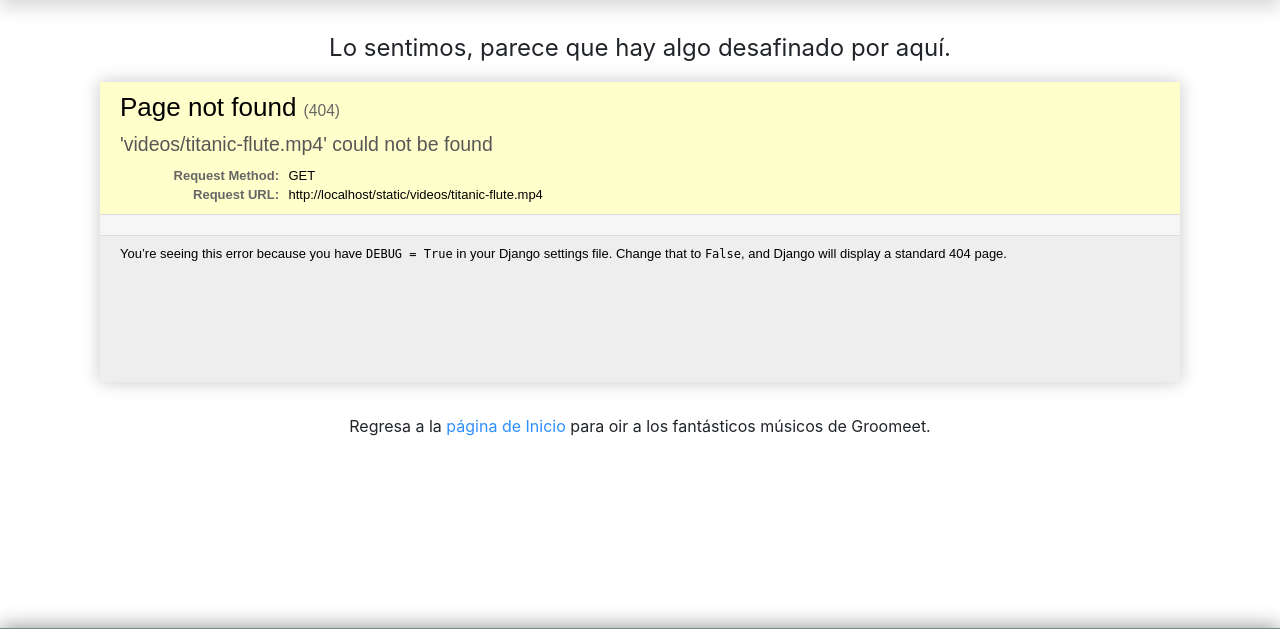
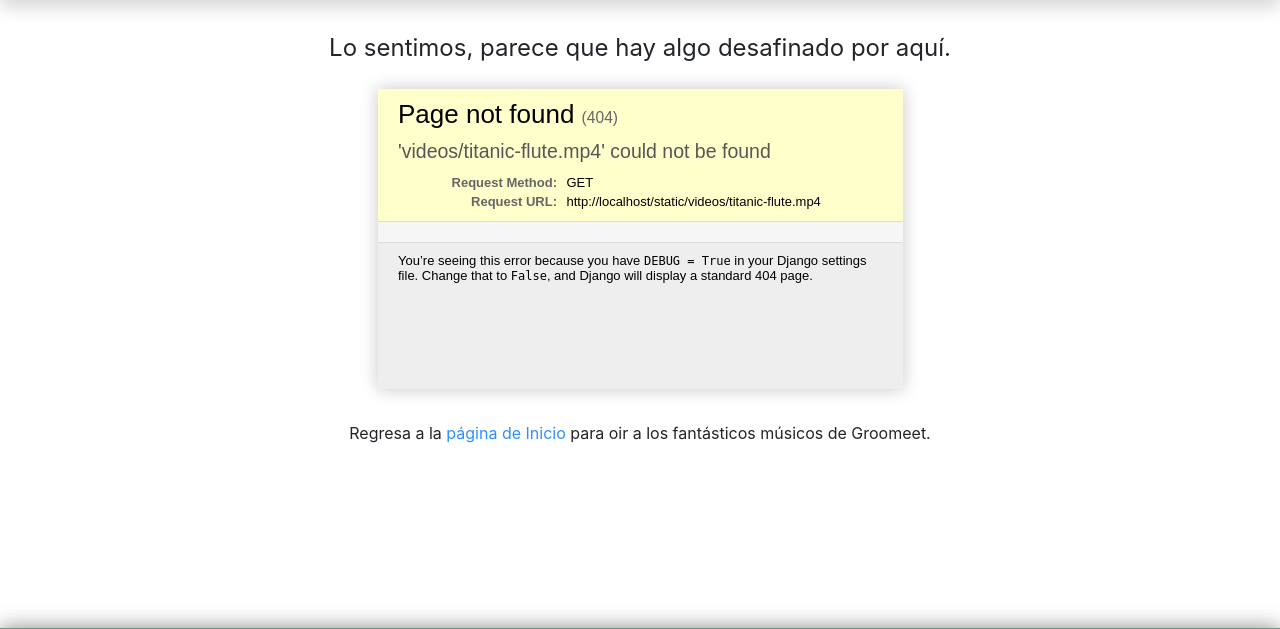
Before and after one commit to Groomeet/groomeet, a Django app: page /error/ in a window 1280 px wide. Shown: the part 76-705 px from the top of the page. Run offline with Django 3.2, Linux system fonts and the light colour scheme; a user stored in the database is signed in; some libraries are stand-ins or nearby versions.

Commit message:
Mejora visualización del vídeo

```diff
--- a/groomeet_backend/templates/error.html
+++ b/groomeet_backend/templates/error.html
@@ -17,12 +17,13 @@
                     allowfullscreen="allowfullscreen"></iframe>
         </div>
         --><!-- Hasta aquí -->
-        <div class="embed-responsive embed-responsive-16by9 marco-video">
-            <iframe class="embed-responsive-item " src="{% static 'videos/titanic-flute.mp4'  %}" allowfullscreen></iframe>
+        <div class="row">
+            <div class="col-md-6 offset-md-3">
+                <div class="embed-responsive embed-responsive-16by9 marco-video ">
+                    <iframe class="embed-responsive-item " src="{% static 'videos/titanic-flute.mp4'  %}" allowfullscreen></iframe>
+                </div>
+            </div>
         </div>
-
-
-
         <div class="ret-msg text-center">
             <p>Regresa a la <a class="return" href="/" class="enlace">página de Inicio</a> para oir a los fantásticos músicos de Groomeet.</p>
         </div>
```
